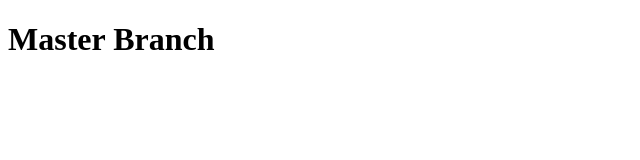
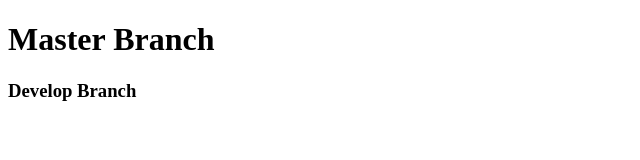
Before and after one commit to Stokris/testGit, a plain HTML site: page index.html in a window 1280 px wide. Shown: the whole page, without its empty margins (0-640 px from the left). Drawn offline with Linux system fonts and the light colour scheme.

Commit message:
h3 on dev

```diff
--- a/index.html
+++ b/index.html
@@ -8,5 +8,6 @@
 </head>
 <body>
     <h1>Master Branch</h1>
+    <h3>Develop Branch</h3>
 </body>
 </html>
```
